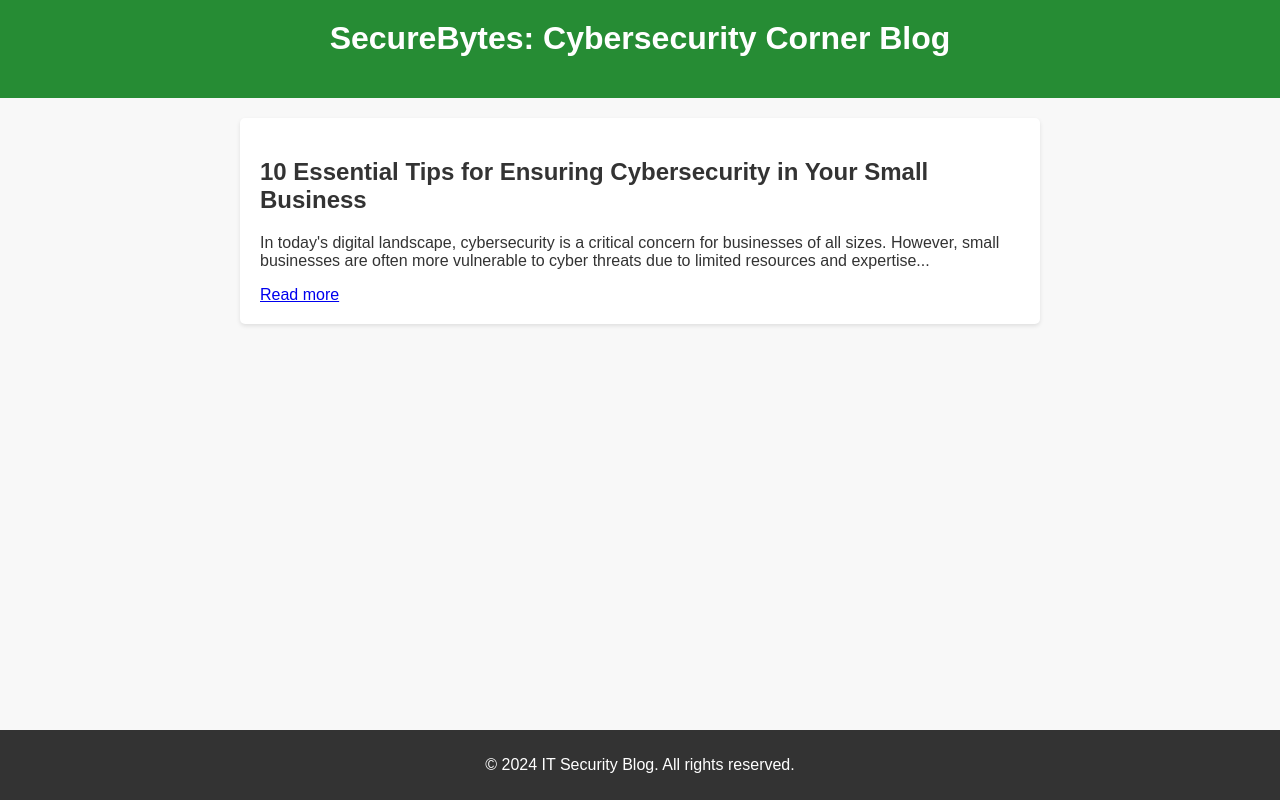
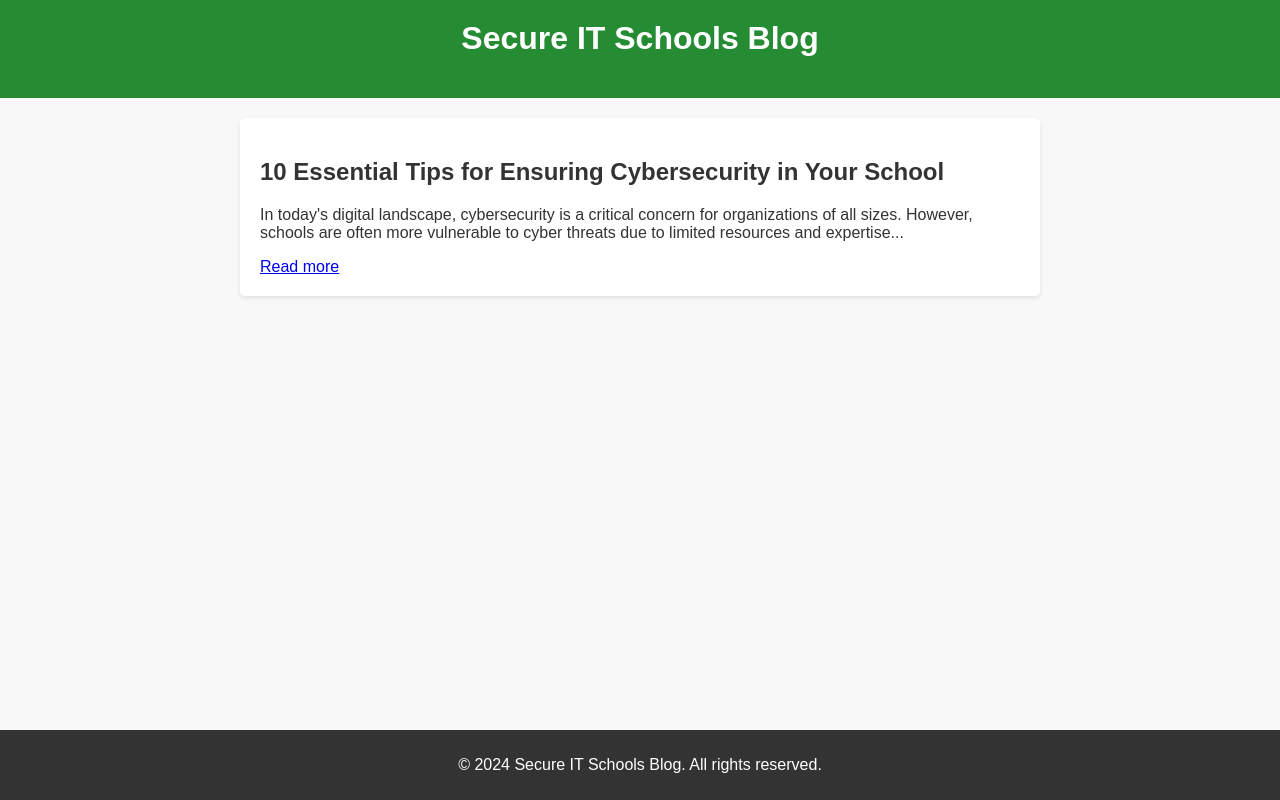
Before and after one commit to findnhtech/web, a plain HTML site: page index.html in a window 1280 px wide. Drawn offline with Linux system fonts and the light colour scheme.

Commit message:
Add files via upload

```diff
--- a/index.html
+++ b/index.html
@@ -46,18 +46,18 @@
 </head>
 <body>
     <header>
-        <h1>SecureBytes: Cybersecurity Corner Blog</h1>
+        <h1>Secure IT Schools Blog</h1>
     </header>
     <div class="container">
         <div class="post">
-            <h2>10 Essential Tips for Ensuring Cybersecurity in Your Small Business</h2>
-            <p>In today's digital landscape, cybersecurity is a critical concern for businesses of all sizes. However, small businesses are often more vulnerable to cyber threats due to limited resources and expertise...</p>
+            <h2>10 Essential Tips for Ensuring Cybersecurity in Your School</h2>
+            <p>In today's digital landscape, cybersecurity is a critical concern for organizations of all sizes. However, schools are often more vulnerable to cyber threats due to limited resources and expertise...</p>
             <a href="#">Read more</a>
         </div>
         <!-- Add more posts here -->
     </div>
     <footer>
-        <p>&copy; 2024 IT Security Blog. All rights reserved.</p>
+        <p>&copy; 2024 Secure IT Schools Blog. All rights reserved.</p>
     </footer>
 </body>
 </html>
```
